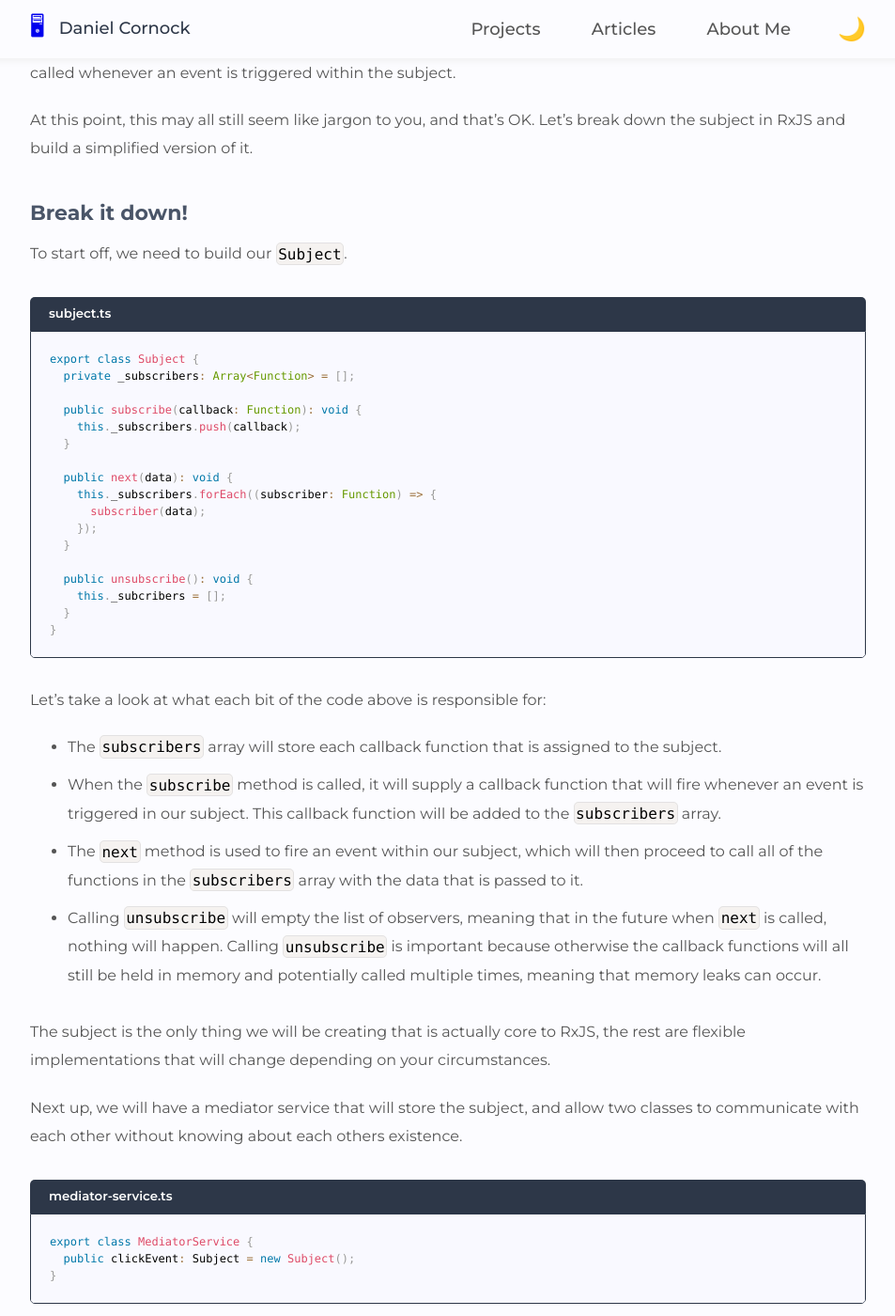
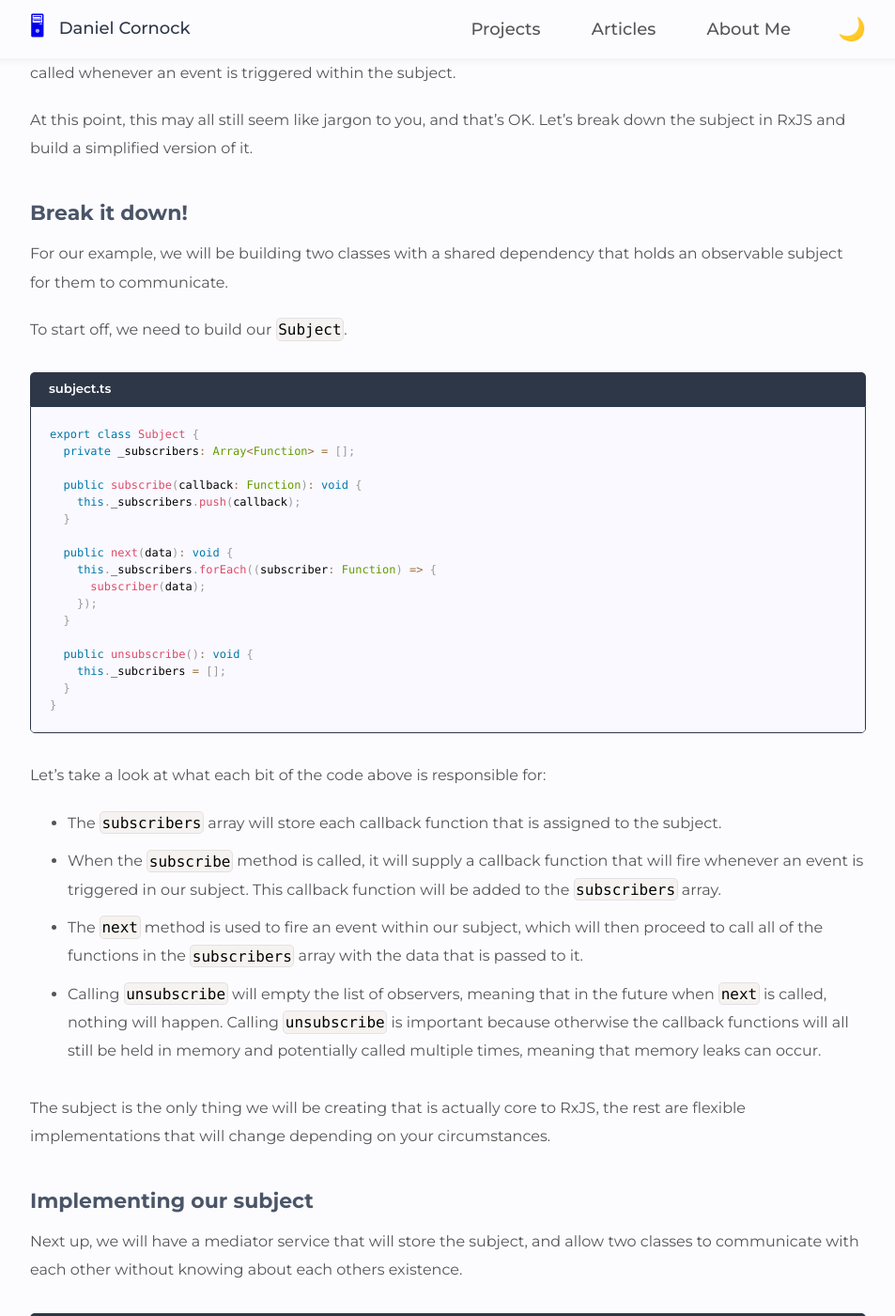
Before and after one commit to danielcornock/danielcornock.co.uk, a Jekyll site: the page built from _posts/2020-05-10-design-patterns-observer.md, in a window 1280 px wide and 1400 px high, scrolled down 850 px. Shown: the whole window at 94% size, without its empty margins (163-1116 px from the left). Built offline with Jekyll 4.4.1, drawn with Linux system fonts in a browser that asks for light colours; nearby versions of some CDN libraries.

Commit message:
small fixes in observer article

```diff
--- a/_posts/2020-05-10-design-patterns-observer.md
+++ b/_posts/2020-05-10-design-patterns-observer.md
@@ -22,6 +22,8 @@ When subscribing to an observable in RxJS, you pass it a callback function. When
 At this point, this may all still seem like jargon to you, and that's OK. Let's break down the subject in RxJS and build a simplified version of it.
 
 ### Break it down!
+
+For our example, we will be building two classes with a shared dependency that holds an observable subject for them to communicate.
 
 To start off, we need to build our `Subject`.
 
@@ -55,6 +57,8 @@ Let's take a look at what each bit of the code above is responsible for:
 - Calling `unsubscribe` will empty the list of observers, meaning that in the future when `next` is called, nothing will happen. Calling `unsubscribe` is important because otherwise the callback functions will all still be held in memory and potentially called multiple times, meaning that memory leaks can occur.
 
 The subject is the only thing we will be creating that is actually core to RxJS, the rest are flexible implementations that will change depending on your circumstances.
+
+### Implementing our subject
 
 Next up, we will have a mediator service that will store the subject, and allow two classes to communicate with each other without knowing about each others existence.
 
```
